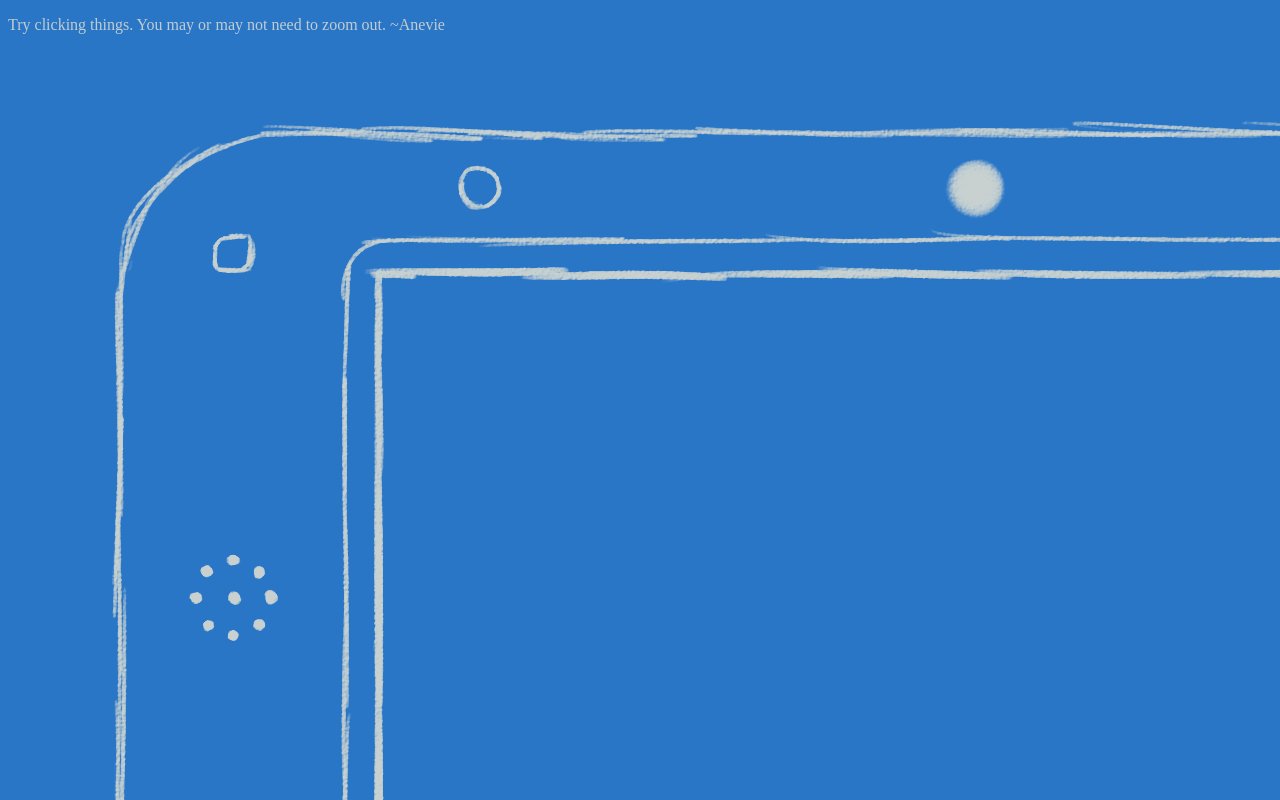
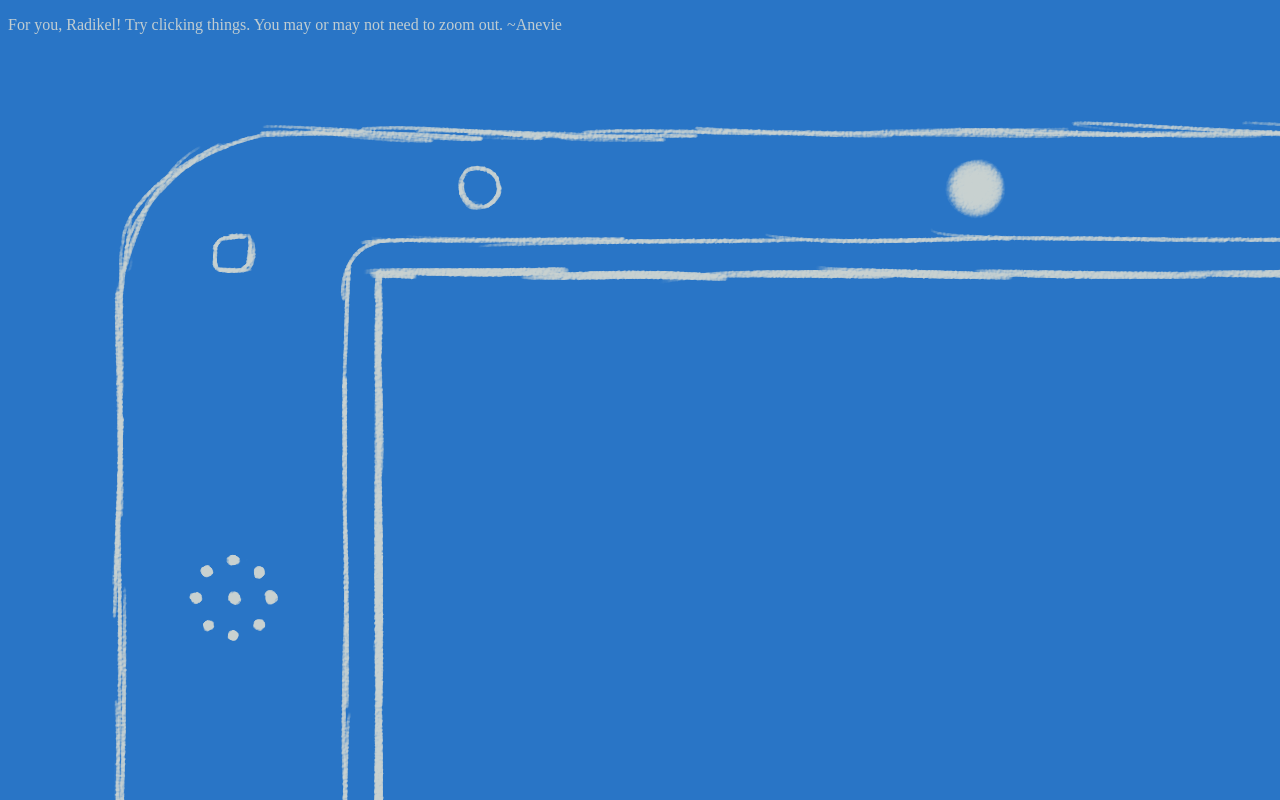
Before and after one commit to vanillavulpes/present, a plain HTML site: page index.html in a window 1280 px wide. Shown: the top 800 px of the page. Drawn offline with Linux system fonts and the light colour scheme.

Commit message:
for who
you

```diff
--- a/index.html
+++ b/index.html
@@ -349,7 +349,7 @@
 	}
 </script>
 <body>
-	<p style="color:#C1CDD1">Try clicking things. You may or may not need to zoom out. ~Anevie</p>
+	<p style="color:#C1CDD1">For you, Radikel! Try clicking things. You may or may not need to zoom out. ~Anevie</p>
 	<video id="ac" controls="controls" hidden="true" loop="true">
 	  <source src="mus/001-main-theme.mp3" type="audio/mpeg">
 	</video>
```
